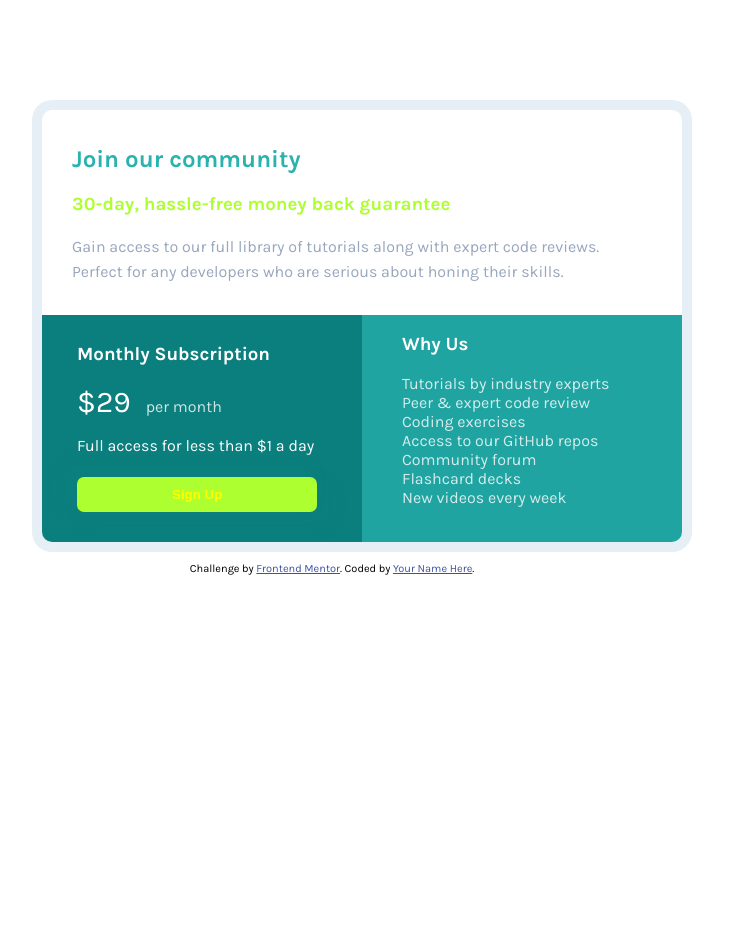
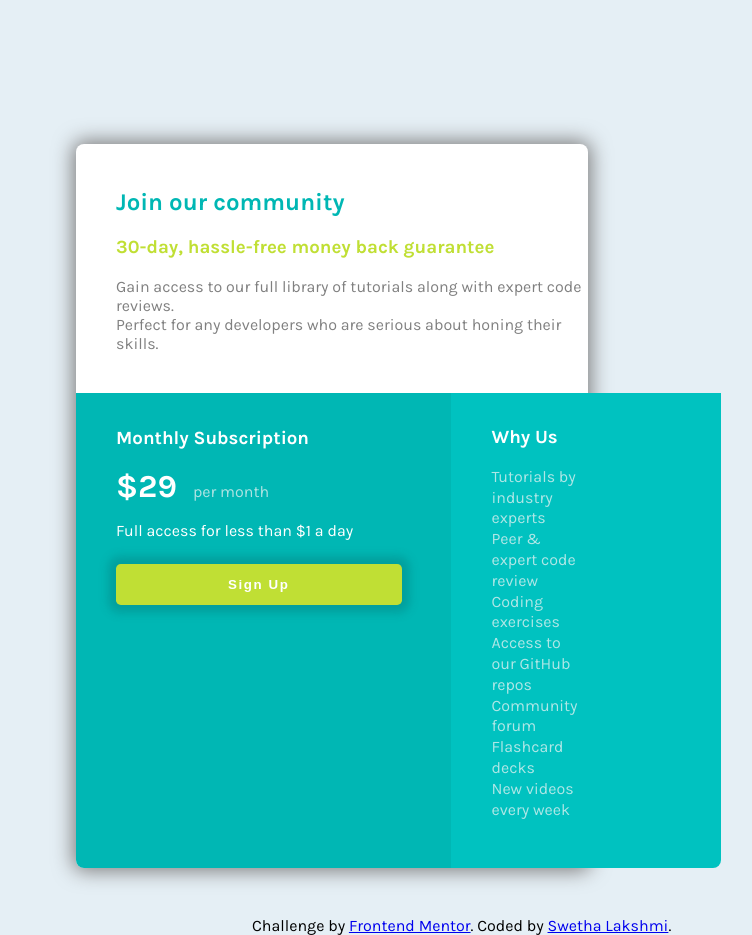
Before and after one commit to swethalakshmi22/single-price-grid-component, a plain HTML site: page index.html in a window 1280 px wide. Shown: the whole page, without its empty margins (308-1060 px from the left). Before the commit the page ends 800 px from the top, so only its background shows below. Drawn offline with Linux system fonts and the light colour scheme.

Commit message:
changed files

```diff
--- a/index.html
+++ b/index.html
@@ -2,7 +2,7 @@
 <html lang="en">
 <head>
   <meta charset="UTF-8">
-  <meta name="viewport" content="width=device-width, initial-scale=1.0">
+  <meta content="width=device-width, initial-scale=1.0" name="viewport">
   <link rel="stylesheet" href="style.css">
   <link rel="icon" type="image/png" sizes="32x32" href="./images/favicon-32x32.png">
   <link href="https://fonts.googleapis.com/css?family=Karla:400,700&display=swap" rel="stylesheet">
@@ -10,25 +10,26 @@
 </head>
 <body>
   <div class="container">
-  <div class="row">
-    <div class="box1">
+    <div class="box1 text1">
       <h2>Join our community</h2>
       <h3>30-day, hassle-free money back guarantee</h3>
-      <p>Gain access to our full library of tutorials along with expert code reviews.<br>
-      Perfect for any developers who are serious about honing their skills.</p>
+      <p>Gain access to our full library of tutorials along with expert code reviews. <br>Perfect for any developers who are serious about honing their skills.</p>
     </div>
-    <div class="grid">
+    <div class="flex">
     <div class="box2">
-      <h3>Monthly Subscription</h3>
+      <div class="text1 white">
+        <h3>Monthly Subscription</h3>
       <div><span class="big">$29</span><span class="light">per month</span></div>
       <p>Full access for less than $1 a day</p>
-      <input type="submit" value="Sign Up" class="submit">
+      <input type="submit" value="Sign Up" class="submit white">
+    </div>
     </div>
     <div class="box3">
+      <div class="text2 white">
       <h3>Why Us</h3>
       <ul class="light">
         <li>Tutorials by industry experts</li>
-        <li>Peer &amp; expert code review</li>
+        <li>Peer & expert code review</li>
         <li>Coding exercises</li>
         <li>Access to our GitHub repos</li>
         <li>Community forum</li>
@@ -42,9 +43,8 @@
   <footer>
     <p class="attribution">
       Challenge by <a href="https://www.frontendmentor.io?ref=challenge" target="_blank">Frontend Mentor</a>.
-      Coded by <a href="#">Your Name Here</a>.
+      Coded by <a href="#">Swetha Lakshmi</a>.
     </p>
   </footer>
-
 </body>
 </html>
--- a/style.css
+++ b/style.css
@@ -1,93 +1,130 @@
-body,html {
-  margin:0;
-  padding:0;
+body {
+  margin: 0;
+  padding: 0;
   box-sizing: border-box;
-  font: 16px 'Karla', sans-seriff;
+  font: 16px 'karla', 'sans-seriff';
+  background-color:  hsl(204, 43%, 93%);
 }
 
-.container { max-width: 1440px; }
-
-.row {
-  width: 50%;
-  height: 50%;
-  margin: 110px 0 0 350px;
-  border-radius: 10px;
-  box-shadow: 0 0 0 10px hsl(204, 43%, 93%);
+.container {
+  max-width: 1440px;
+  margin: 9rem 24rem 0 24rem;
+  border-radius: 0.5rem;
+  background-color: white;
+  box-shadow: 0 0 20px 3px rgb(126, 125, 125);
+  position: relative;
 }
 
-.box1 { padding: 15px 10px 15px 30px; }
+.white { color: white; }
 
-h2 { color: hsl(179, 62%, 43%); }
+.box1 { padding: 1.5rem 0; }
 
-.box1 h3 { color: greenyellow; }
+.box1 h2 { color: #00b7b4; }
+
+.box1 h3 { color: hsl(71, 73%, 54%); }
+
+.box1 p { color: grey; }
+
+.flex{ display: inline-flex; }
+
+.box2 {
+  background-color: #00b7b4;
+  border-bottom-left-radius: 0.5rem;
+  padding: 1rem 3.12rem 3rem 0;
+}
+
+.box3 {
+  background-color: #00c2c0;
+  border-bottom-right-radius: 0.5rem;
+  padding: 1rem 8.95rem 2rem 0;
+  line-height: 1.3rem;
+}
+
+.box3 h3 { padding-left: 2.5rem; }
+
+.light {
+  list-style: none;
+  color: hsla(0, 0%, 96%, 0.712);
+}
+
+.text1 { margin-left: 2.5rem; }
+
+.big {
+  font-size: 2rem;
+  padding-right: 1rem;
+  font-weight: 700;
+}
+
+.submit {
+  color: white;
+  letter-spacing: 0.1rem;
+  font-weight: 700;
+  background-color: hsl(71, 73%, 54%);
+  border: none;
+  padding: 0.8rem 7rem;
+  border-radius: 0.3rem;
+  margin-top: 0.5rem;
+  box-shadow: 0 0 8px 8px #029c9ae1;
+}
+
+.submit:hover { background-color: hsl(71, 73%, 70%); }
+
+.attribution {
+  position: absolute;
+  margin: 3rem auto auto 35rem;
+}
+
+/*------MEDIA QUERIES------*/
+
+@media (max-width: 375px) {
+
+  body {
+  height: auto;
+  font-size: 16px;
+  }
+
+  .container {
+  margin: 0;
+  box-shadow: 0 0 2px 3px rgb(126, 125, 125);
+  border-radius: 0.5rem;
+  background-color: white;
+  position: relative;
+  }
+
+.box1 { padding: 0.3rem 0; }
+
+.box1 h3 { padding-top: 0.2rem; }
 
 .box1 p {
-  line-height: 25px;
-  color: hsl(218, 22%, 67%);
+  padding-top: 0.2rem;
+  line-height: 2rem;
 }
 
-.grid {
-  display:grid;
-  grid-template-columns: repeat(2, 1fr) ;
-  text-align: left;
-  color: hsl(204, 43%, 93%);
+.box2 { border-bottom-left-radius: 0; }
+
+.flex{
+  display: flex;
+  flex-direction: column;
 }
 
-.box2 {
-  background-color: hsl(179, 84%, 27%);
-  border-bottom-left-radius: 10px;
-  color: white;
-  padding-left: 35px;
+.box3 {
+  padding: 1rem 0;
+  margin-left: -1rem;
+  line-height: 1.5rem;
 }
 
-.box2 h3 { padding-top: 10px; }
-
-.big {
-  font-size: 30px;
-  padding-right: 15px;
+.submit {
+  padding: 0.8rem 8.2rem;
+  margin: 0.8rem 0 0.8rem 0.15rem;
 }
 
-.light { opacity: 80%; }
+.submit:active { background-color: hsl(71, 73%, 70%); }
 
-.box2 p { margin-bottom: 22px; }
-
-.submit {
-  background-color: greenyellow;
-  border: none;
-  padding: 10px 95px;
-  color: yellow;
-  font-weight: 700;
-  margin-bottom: 30px;
-  border-radius: 7px;
-  box-shadow: -10px -10px 7px 10px hsl(179, 84%, 27%),
-  10px 10px 7px 10px hsl(179, 84%, 27%);
-}
-
-.submit:hover { background-color:rgb(141, 223, 19); }
-
-.box3 {
-  background-color: hsla(179, 85%, 33%, 0.918);
-  border-bottom-right-radius: 10px;
-  color: white;
-}
-
-ul { list-style: none; }
-
-.box3 h3 { margin-left: 40px; }
+.text1 { margin-left: 1.3rem; }
 
 .attribution {
-  font-size: 11px;
-  text-align: center;
-  margin-top: 20px;
+  position: absolute;
+  margin-top: 1rem;
+  margin-left: 0;
 }
-
-.attribution a { color: hsl(228, 45%, 44%); }
-
-/*----------MEDIA QUERIES----------*/
-
-@media only screen and (max-device-width: 375px) {
-  .grid div {
-    display: grid;
-    grid-template-columns: 1fr;
-  }
 }
```
